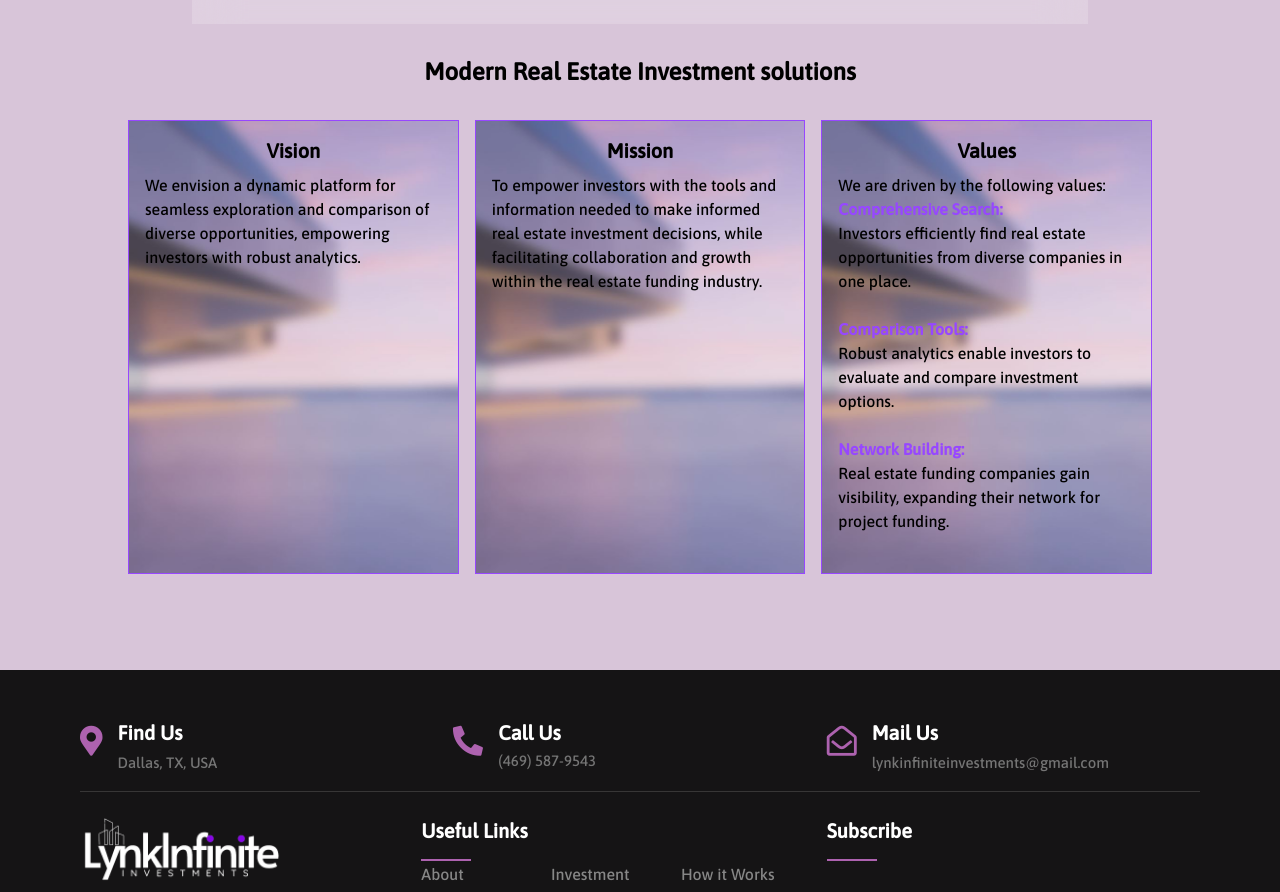
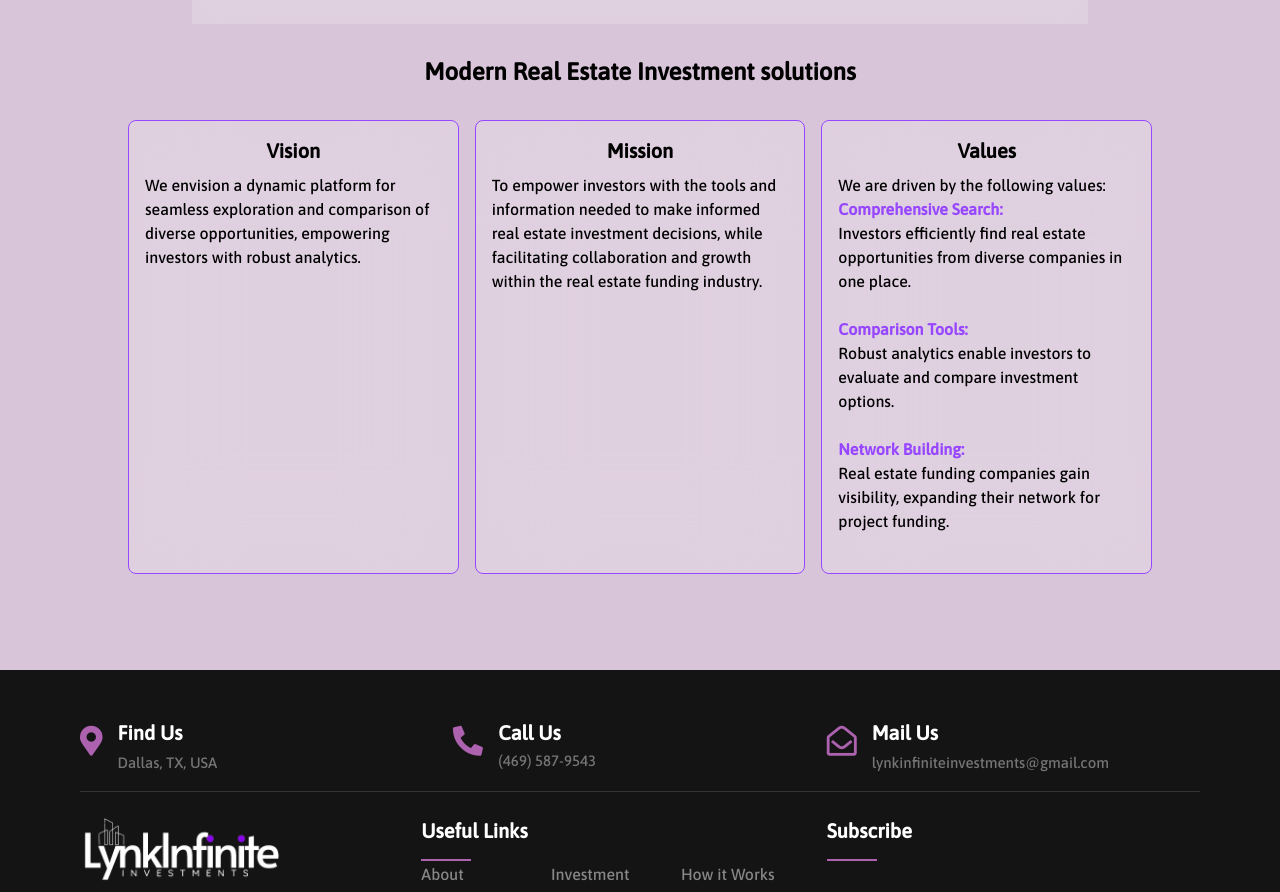
Before and after one commit to upchangeinvestments/frontend, a React (Create React App) app: page /about in a window 1280 px wide. Shown: the part 1128-2020 px from the top of the page. Built offline with nearby package versions, Linux system fonts and the light colour scheme.

Commit message:
pushing small changes

```diff
--- a/src/Pages/AboutUsPage/AboutUs.jsx
+++ b/src/Pages/AboutUsPage/AboutUs.jsx
@@ -24,6 +24,36 @@ function AboutUs() {
                 <h2 className="text-2xl font-semibold text-center my-8">Modern Real Estate Investment solutions</h2>
             </div>
             <div className="grid grid-cols-1 sm:grid-cols-2 md:grid-cols-3 gap-4 vsm:w-[90%] lg:w-[80%] xl:w-[60%] mx-auto">
+                <div className='rounded-lg p-4 bg-white/20 backdrop-blur-[50px] border-[1px] border-[#9747FF]'>
+                    <h2 className="text-xl font-semibold mb-2 ">Vision</h2>
+                    <p className="">
+                        We envision a dynamic platform for seamless exploration and comparison of
+                        diverse opportunities, empowering investors with robust analytics.
+                    </p>
+                </div>
+                <div className="rounded-lg p-4 bg-white/20 backdrop-blur-[50px] border-[1px] border-[#9747FF]">
+                    <h2 className="text-xl font-semibold mb-2">Mission</h2>
+                    <p className="">
+                        To empower investors with the tools and information needed to make
+                        informed real estate investment decisions, while facilitating collaboration
+                        and growth within the real estate funding industry.
+                    </p>
+                </div>
+                <div className="rounded-lg p-4 bg-white/20 backdrop-blur-[50px] border-[1px] border-[#9747FF]">
+                    <h2 className="text-xl font-semibold mb-2">Values</h2>
+                    <div>
+                        We are driven by the following values:
+                        <br />
+                        <span className="font-bold text-[#9747FF]"> <p>Comprehensive Search:</p> </span>
+                        <p> Investors efficiently find real estate opportunities from diverse companies in one place. </p> <br />
+                        <span className="font-bold text-[#9747FF]"> <p>Comparison Tools:</p> </span>
+                        <p> Robust analytics enable investors to evaluate and compare investment options. </p> <br />
+                        <span className="font-bold text-[#9747FF]">Network Building:</span>
+                        <p>  Real estate funding companies gain visibility, expanding their network for project funding. </p> <br />
+                    </div>
+                </div>
+            </div>
+            {/* <div className="grid grid-cols-1 sm:grid-cols-2 md:grid-cols-3 gap-4 vsm:w-[90%] lg:w-[80%] xl:w-[60%] mx-auto">
                 <div className="p-4 AboutCard border border-1 border-[#9747FF]">
                     <h2 className="text-xl font-semibold mb-2 ">Vision</h2>
                     <p className="">
@@ -52,7 +82,7 @@ function AboutUs() {
                         <p>  Real estate funding companies gain visibility, expanding their network for project funding. </p> <br />
                     </div>
                 </div>
-            </div>
+            </div> */}
         </div>
 
     )
```
